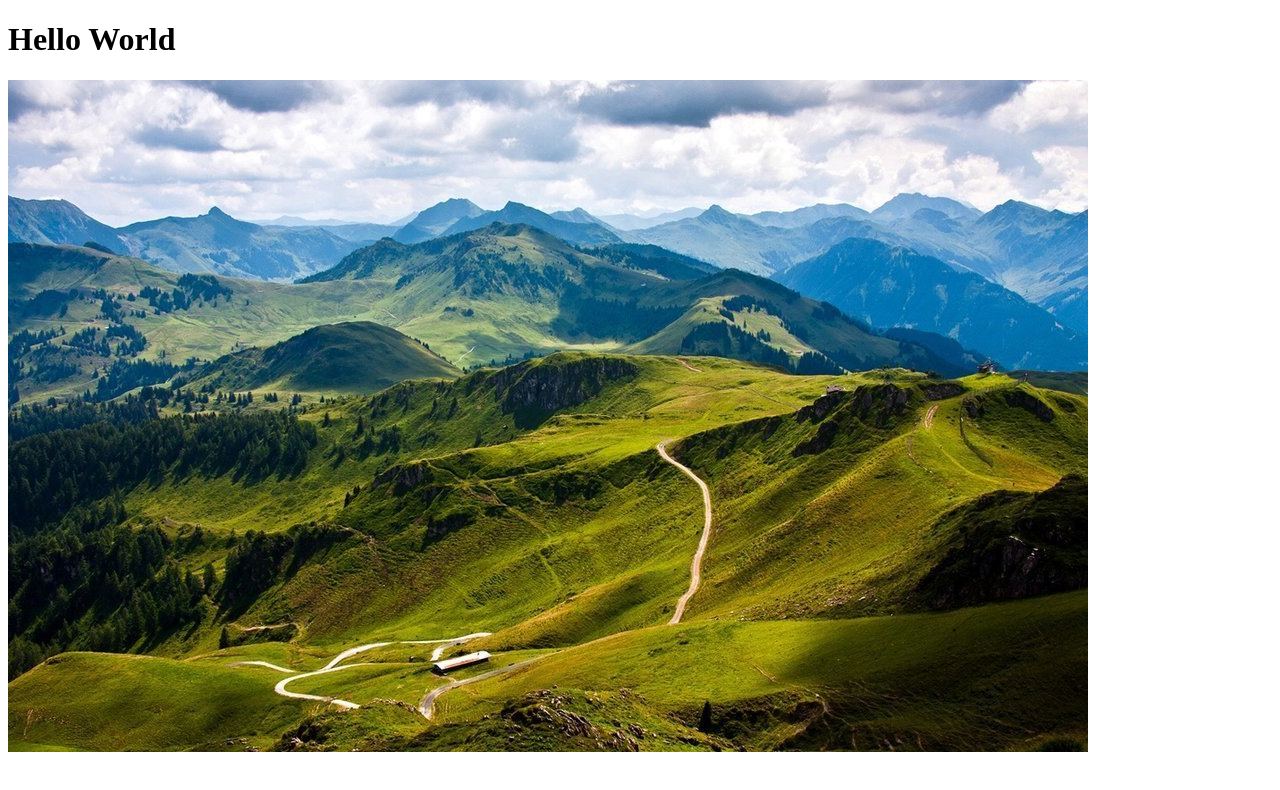
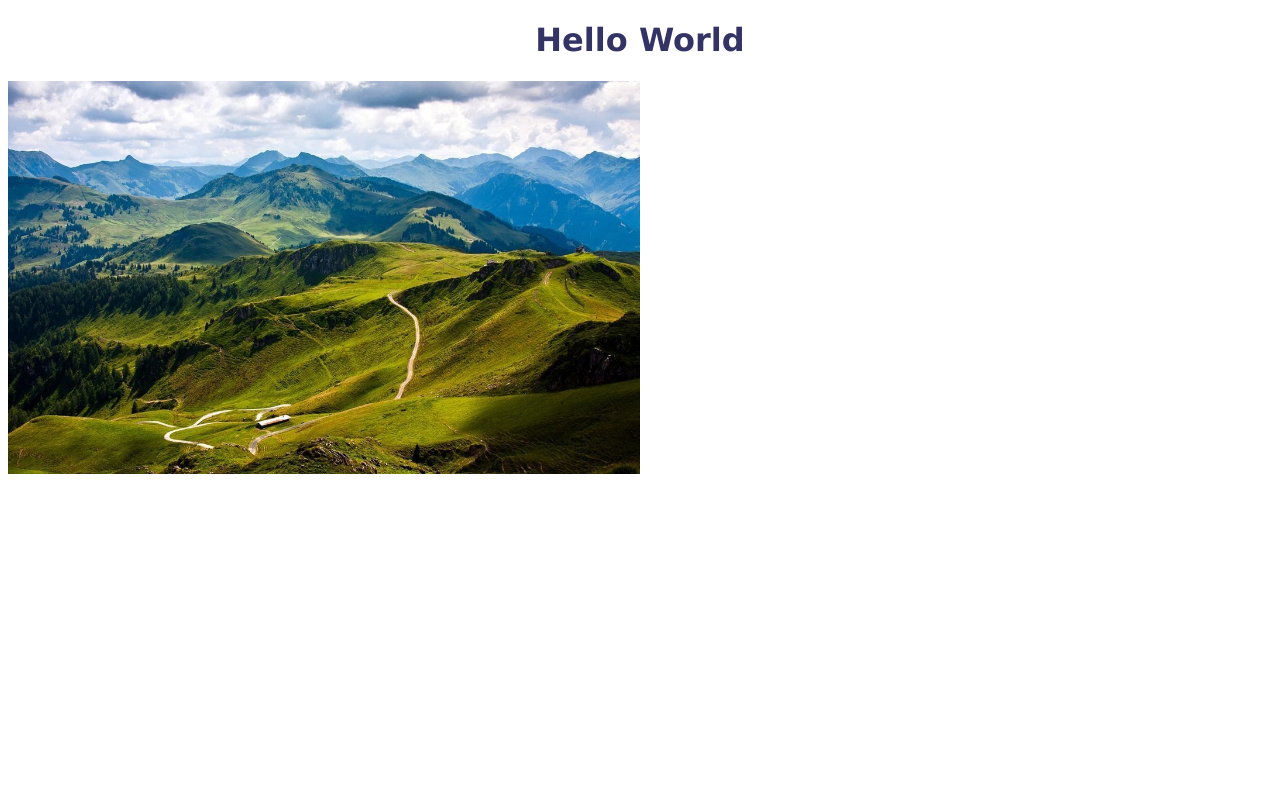
Before and after one commit to AndronShermeta/HelloWorld, a plain HTML site: page index.html in a window 1280 px wide. Drawn offline with Linux system fonts and the light colour scheme.

Commit message:
Update index.html

```diff
--- a/index.html
+++ b/index.html
@@ -4,6 +4,17 @@
       <title>Hello World!</title>
   </head>
   <body>
+     <style type="text/css">
+       h1 {
+        font-family: Verdana, Arial, Helvetica, sans-serif;
+        color: #333366;
+        text-align: center;
+       }
+       img {
+          width:50%;
+          margin: auto;
+       }
+      </style>
       <h1>Hello World</h1>
       <img src="Karpaty.jpg" alt="Mountain">
   </body>
```
